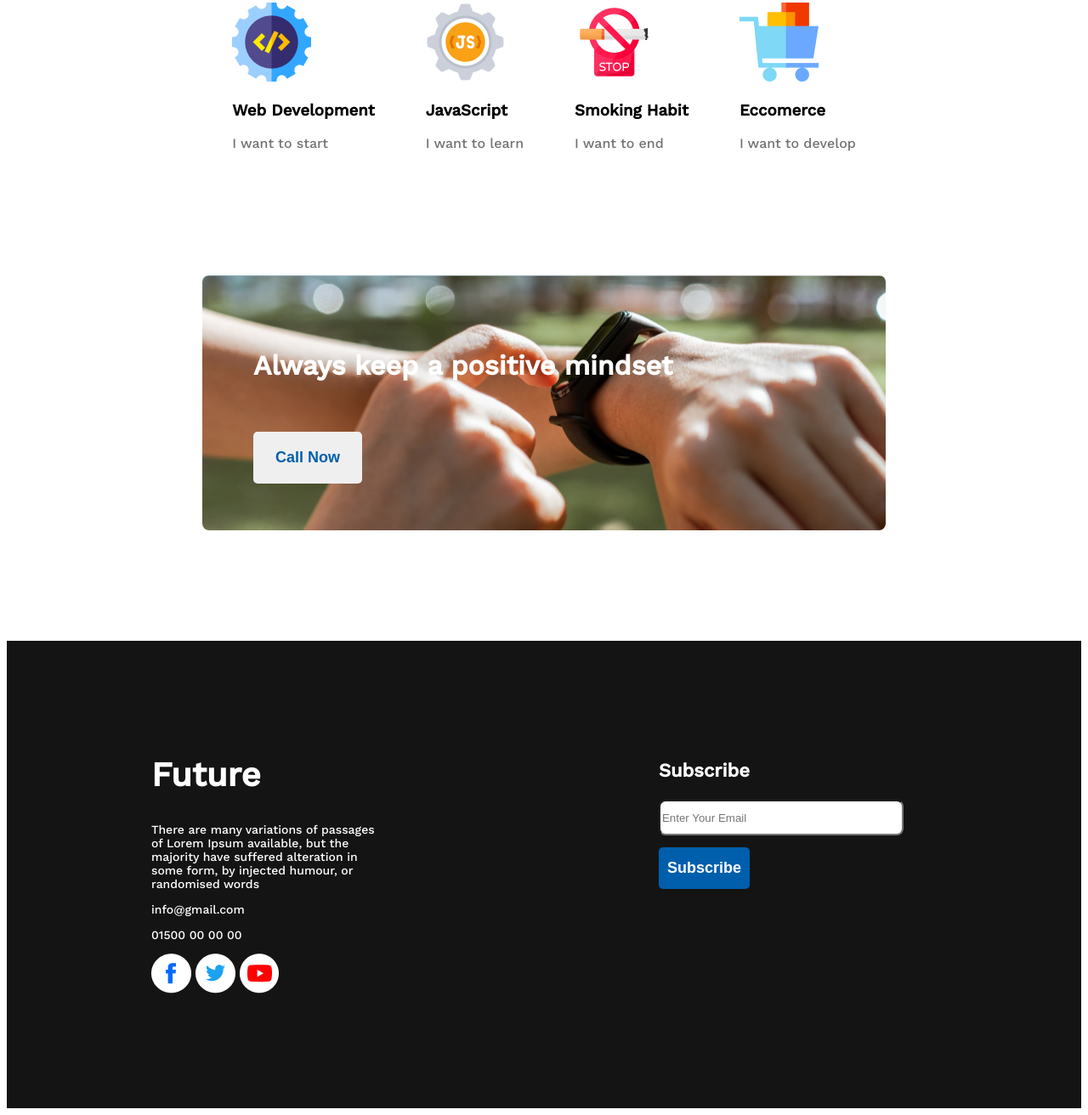
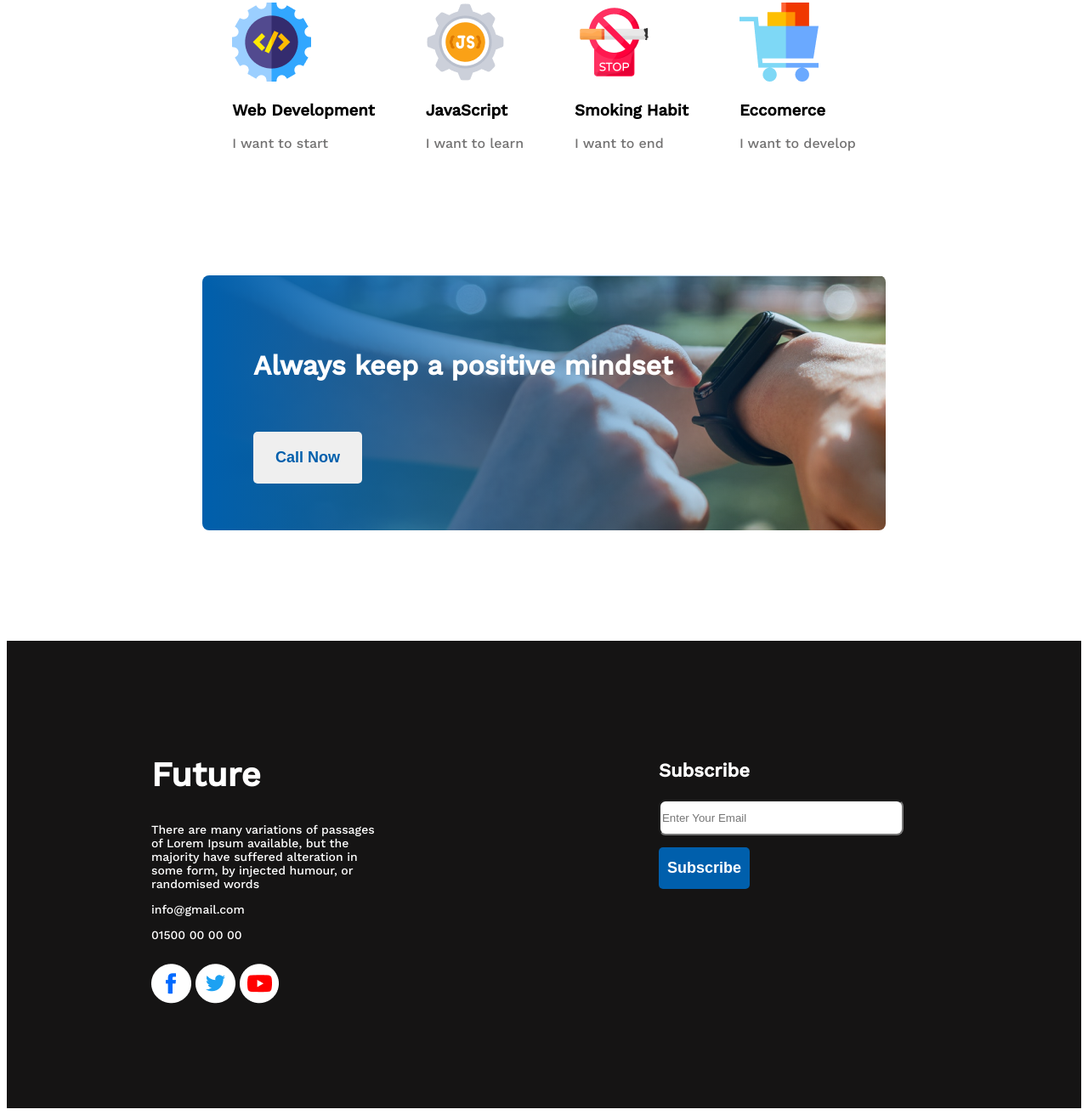
Before and after one commit to being-saiful/new-year, a plain HTML site: page index.html in a window 1280 px wide. Shown: the part 1949-3261 px from the top of the page at 85% size. Drawn offline with nearby package versions, Linux system fonts and the light colour scheme; a web font is replaced by a local one.

Commit message:
keep positive banner has been added

```diff
--- a/style.css
+++ b/style.css
@@ -107,9 +107,7 @@ header {
 /* keep positive styles */
 
 .keep-positive-banner {
-    background-image: url(/images/watch.png), url(/images/gradient1.png);
-    background-repeat: no-repeat, no-repeat;
-    background-position: center, center;
+    background-image: linear-gradient(90deg, #005FAC 0%, rgba(0, 95, 172, 0) 100%), url(/images/watch.png);
     margin-left: 230px;
     margin-right: 230px;
     margin-top: 130px;
@@ -163,6 +161,10 @@ footer {
 
 }
 
+.future-icons {
+    margin-top: 12px;
+}
+
 .subscribe-container {
     margin-left: 0px;
 }
```
Also changed, not shown: index.html (+0 -1 lines).
